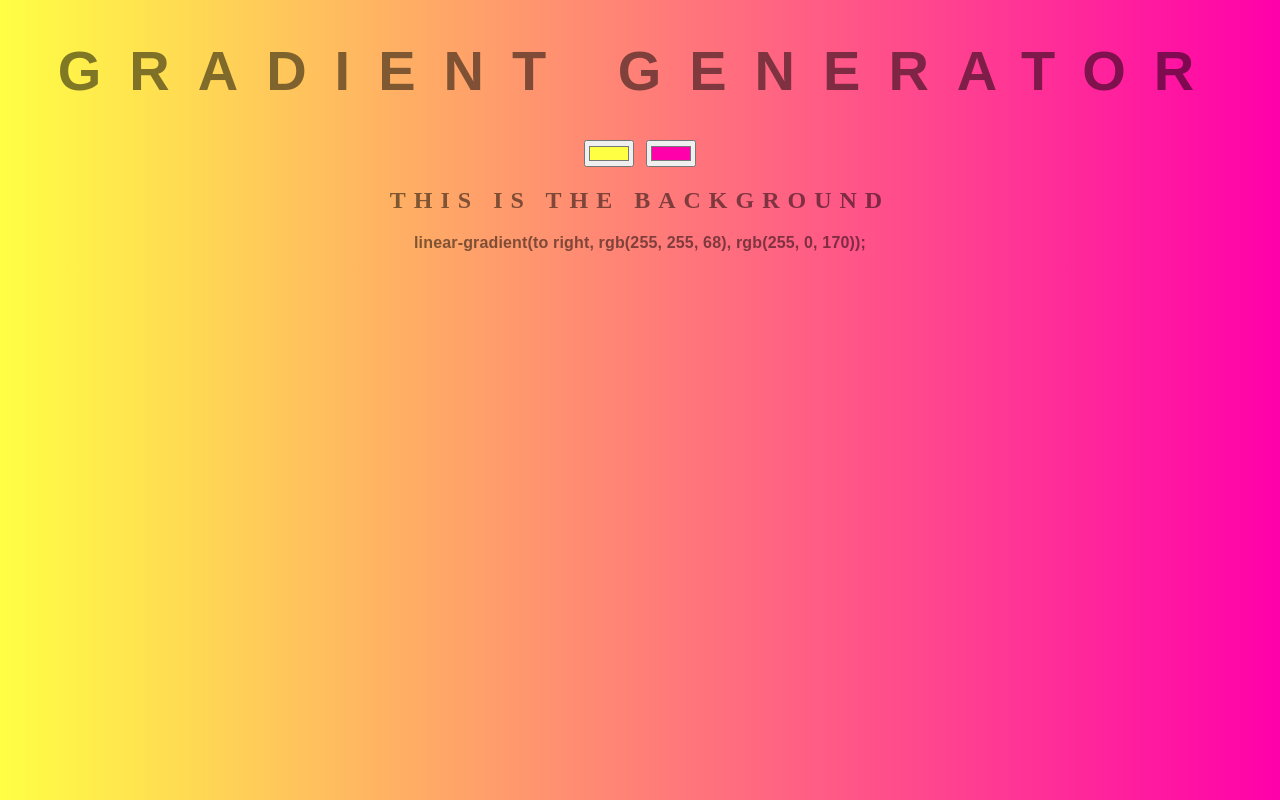
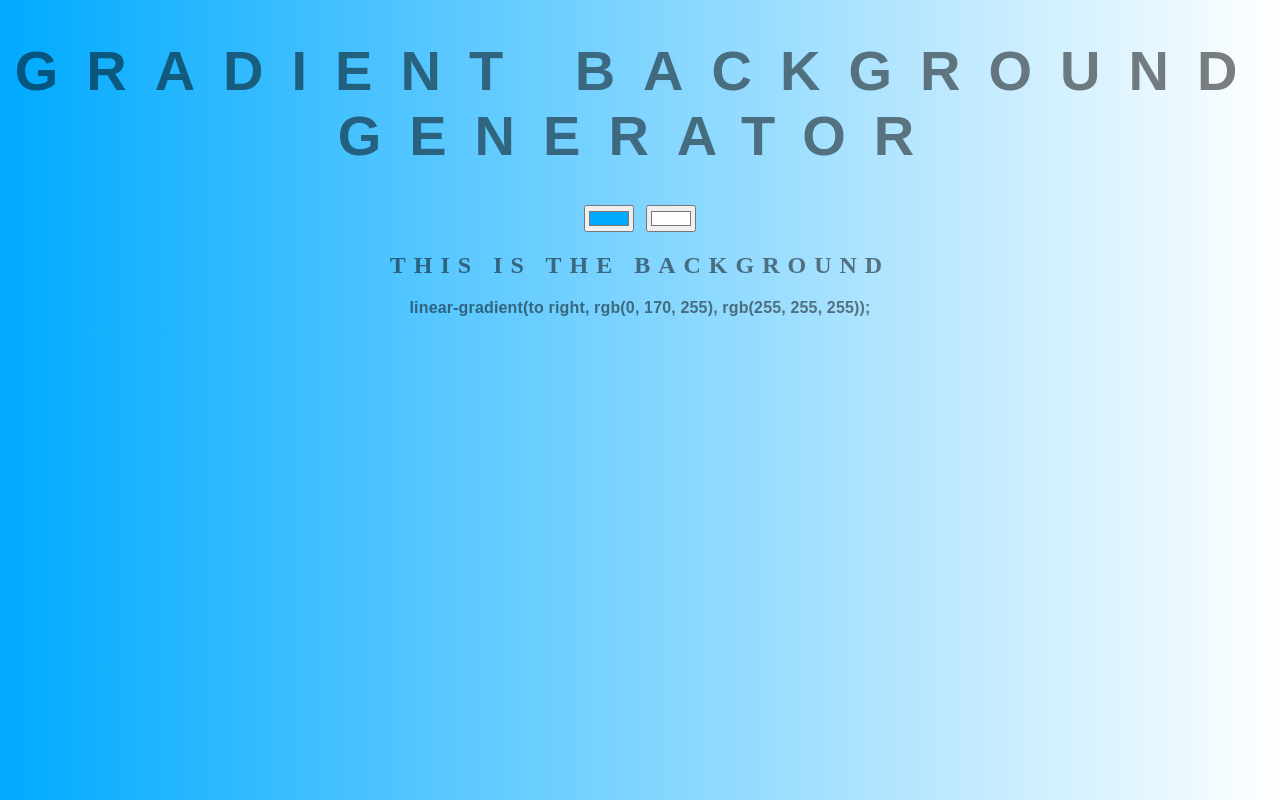
Before and after one commit to ferluminax/learn-github, a plain HTML site: page index.html in a window 1280 px wide. Drawn offline with Linux system fonts and the light colour scheme.

Commit message:
changing title and initial colors

```diff
--- a/index.html
+++ b/index.html
@@ -5,9 +5,9 @@
 	<link rel="stylesheet" type="text/css" href="style.css">
 </head>
 <body id="gradient">
-	<h1>Gradient Generator</h1>
-	<input class="color1" type="color" name="color1" value="#ffff44">
-	<input class="color2" type="color" name="color2" value="#ff00aa">
+	<h1>Gradient Background Generator</h1>
+	<input class="color1" type="color" name="color1" value="#00aaff">
+	<input class="color2" type="color" name="color2" value="#ffffff">
 	<h2>This is the Background</h2>
 	<h3></h3>
 	<script type="text/javascript" src="script.js"></script>
--- a/style.css
+++ b/style.css
@@ -5,7 +5,7 @@ body {
     text-transform: uppercase;
     letter-spacing: .5em;
     top: 15%;
-    background: linear-gradient(to right, red , yellow); /* Standard syntax */
+    background: linear-gradient(to right, blue , black); /* Standard syntax */
 }
 
 h1 {
```
